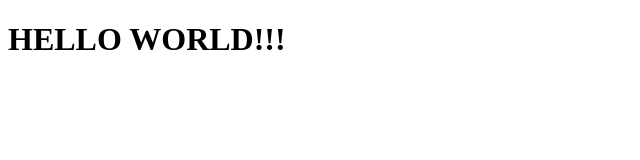
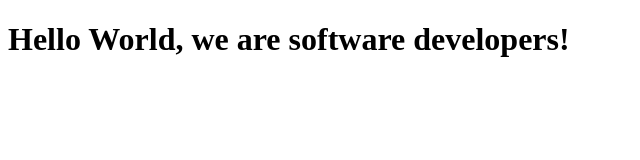
Before and after one commit to ralphdynasty/Jabiro_Raphael, a plain HTML site: page index.html in a window 1280 px wide. Shown: the whole page, without its empty margins (0-640 px from the left). Drawn offline with Linux system fonts and the light colour scheme.

Commit message:
edit message

```diff
--- a/index.html
+++ b/index.html
@@ -8,7 +8,7 @@
 
   <body>
     <script src="https://cdn.freecodecamp.org/testable-projects-fcc/v1/bundle.js"></script>
-    <h1>HELLO WORLD!!!</h1>
+    <h1>Hello World, we are software developers!</h1>
     <!--
 
     Hello Camper!
```
